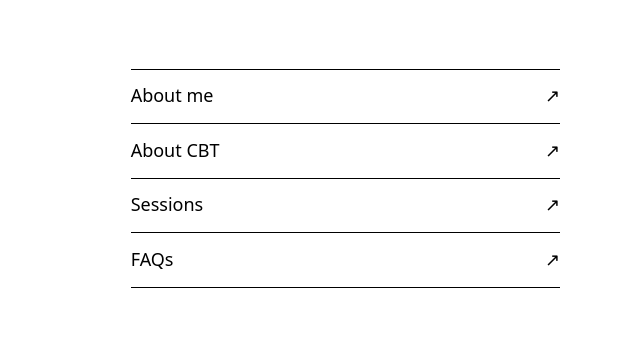
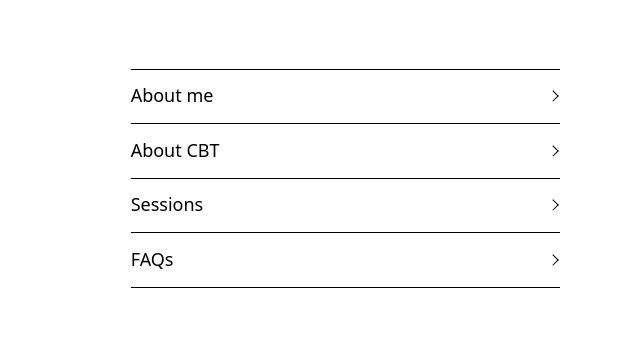
Before and after one commit to Steven0999/nourishing-self-therapy, a plain HTML site: page index.html in a window 1280 px wide. Shown: the part 147-485 px from the top of the page, 640-1280 px from the left. Drawn offline with Linux system fonts and the light colour scheme.

Commit message:
Fix homepage navigation arrows

```diff
--- a/index.html
+++ b/index.html
@@ -31,10 +31,10 @@
         <a class="contact-link" href="contact.html">Contact</a>
       </div>
       <nav class="section-links" aria-label="Explore the website">
-        <a href="about.html">About me <span aria-hidden="true">↗</span></a>
-        <a href="cbt.html">About CBT <span aria-hidden="true">↗</span></a>
-        <a href="sessions.html">Sessions <span aria-hidden="true">↗</span></a>
-        <a href="faqs.html">FAQs <span aria-hidden="true">↗</span></a>
+        <a href="about.html">About me</a>
+        <a href="cbt.html">About CBT</a>
+        <a href="sessions.html">Sessions</a>
+        <a href="faqs.html">FAQs</a>
       </nav>
     </main>
 
--- a/styles.css
+++ b/styles.css
@@ -157,6 +157,17 @@ h1 {
   text-decoration: underline;
 }
 
+.section-links a::after {
+  content: "";
+  flex: 0 0 auto;
+  inline-size: 0.45rem;
+  block-size: 0.45rem;
+  margin-inline-end: 0.2rem;
+  border-block-start: 1px solid;
+  border-inline-end: 1px solid;
+  transform: rotate(45deg);
+}
+
 h2 {
   margin-block: 1.75rem 0.5rem;
   font-size: 1.15rem;
```
